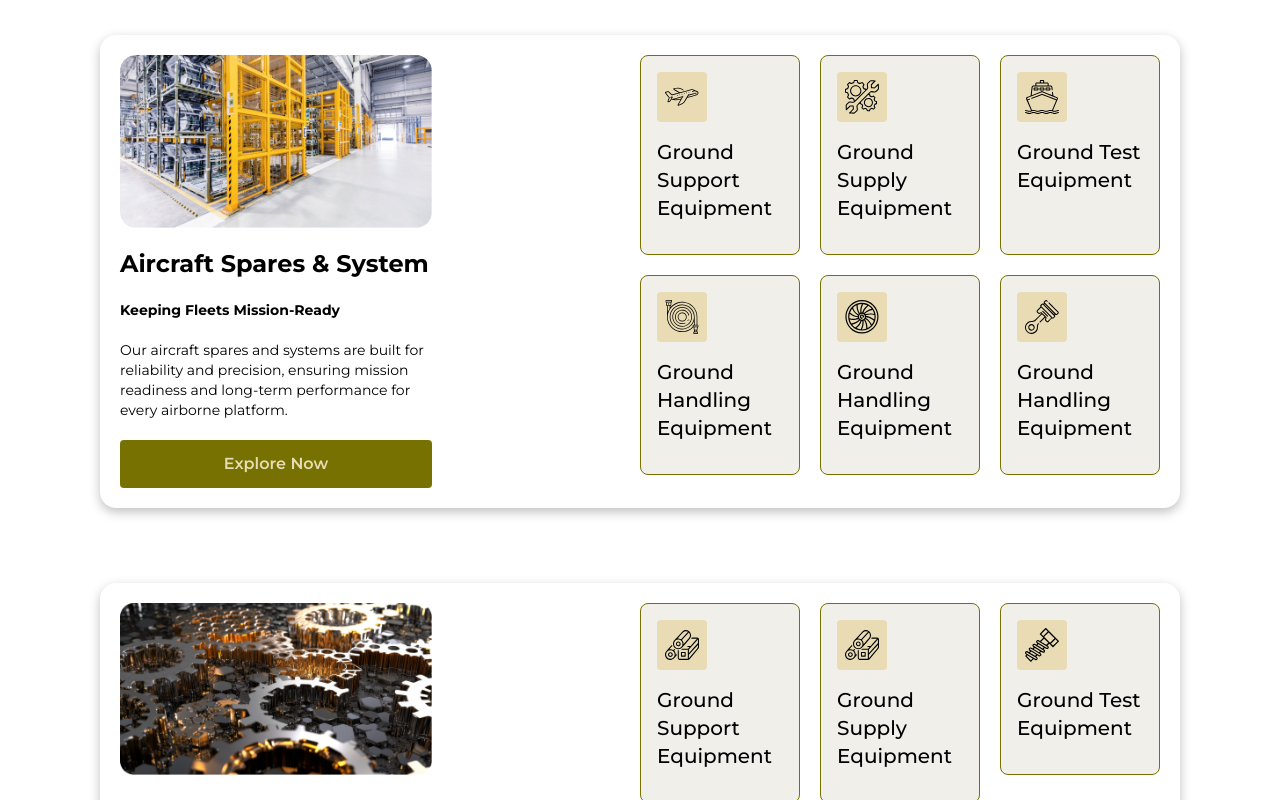
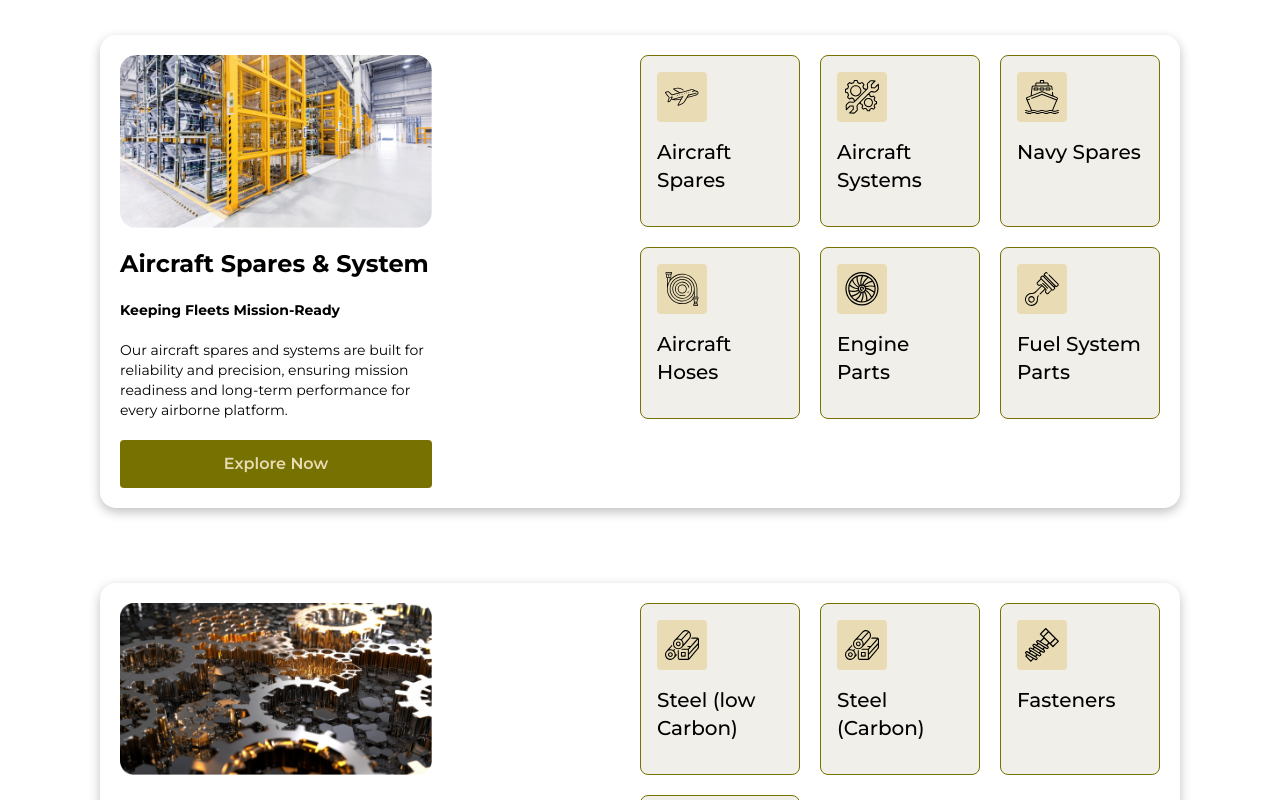
Before and after one commit to Wasiquekh/jetsys, a Next.js app: page /products in a window 1280 px wide. Shown: the part 1780-2580 px from the top of the page. Built offline with nearby package versions, Linux system fonts and the light colour scheme.

Commit message:
working....

```diff
--- a/src/app/components/ProductAnimate.tsx
+++ b/src/app/components/ProductAnimate.tsx
@@ -32,7 +32,7 @@ const ProductAnimate = () => {
             </div>
             <div className="w-[50%]">
               <div className=" grid grid-cols-3 gap-5 items-stretch">
-                <Link href="/products/ground-support-equipment">
+                <Link href="/products/aviation-equipment/ground-support-equipment">
                   <div className=" bg-[#F0EFE9] hover:bg-[#D1CFC6] cursor-pointer border border-primary rounded-[8px] overflow-hidden p-4 h-full">
                     <Image
                       src="/images/Ground Support Equipment.svg"
@@ -46,7 +46,7 @@ const ProductAnimate = () => {
                     </p>
                   </div>
                 </Link>
-                <Link href="/products/ground-supply-equipment">
+                <Link href="/products/aviation-equipment/ground-supply-equipment">
                   <div className=" bg-[#F0EFE9] hover:bg-[#D1CFC6] cursor-pointer border border-primary rounded-[8px] overflow-hidden p-4 h-full">
                     <Image
                       src="/images/Ground Supply Equipment .svg"
@@ -60,7 +60,7 @@ const ProductAnimate = () => {
                     </p>
                   </div>
                 </Link>
-                <Link href="/products/ground-test-equipment">
+                <Link href="/products/aviation-equipment/ground-test-equipment">
                   <div className=" bg-[#F0EFE9] hover:bg-[#D1CFC6] cursor-pointer  border border-primary rounded-[8px] overflow-hidden p-4 h-full">
                     <Image
                       src="/images/Ground Test Equipment .svg"
@@ -74,7 +74,7 @@ const ProductAnimate = () => {
                     </p>
                   </div>
                 </Link>
-                <Link href="/products/ground-handling-equipment">
+                <Link href="/products/aviation-equipment/ground-handling-equipment">
                   <div className=" bg-[#F0EFE9] hover:bg-[#D1CFC6] cursor-pointer border border-primary rounded-[8px] overflow-hidden p-4 h-full">
                     <Image
                       src="/images/Ground Handling Equipment.svg"
@@ -189,7 +189,7 @@ const ProductAnimate = () => {
             </div>
             <div className="w-[50%]">
               <div className=" grid grid-cols-3 gap-5 items-stretch">
-                <Link href="/products/ground-support-equipment">
+                <Link href="#">
                   <div className=" bg-[#F0EFE9] hover:bg-[#D1CFC6] cursor-pointer border border-primary rounded-[8px] overflow-hidden p-4 h-full">
                     <Image
                       src="/images/Aircraft Spares.svg"
@@ -198,12 +198,10 @@ const ProductAnimate = () => {
                       alt="Picture of the author"
                       className=" bg-[#E9DCB4] p-2 rounded mb-4 w-[50px] h-[50px]"
                     />
-                    <p className=" font-medium text-xl mb-4">
-                      Ground Support Equipment
-                    </p>
+                    <p className=" font-medium text-xl mb-4">Aircraft Spares</p>
                   </div>
                 </Link>
-                <Link href="/products/ground-supply-equipment">
+                <Link href="#">
                   <div className=" bg-[#F0EFE9] hover:bg-[#D1CFC6] cursor-pointer border border-primary rounded-[8px] overflow-hidden p-4 h-full">
                     <Image
                       src="/images/Aircraft Systems.svg"
@@ -213,11 +211,11 @@ const ProductAnimate = () => {
                       className=" bg-[#E9DCB4] p-2 rounded mb-4 w-[50px] h-[50px]"
                     />
                     <p className=" font-medium text-xl mb-4">
-                      Ground Supply Equipment
+                      Aircraft Systems
                     </p>
                   </div>
                 </Link>
-                <Link href="/products/ground-test-equipment">
+                <Link href="#">
                   <div className=" bg-[#F0EFE9] hover:bg-[#D1CFC6] cursor-pointer  border border-primary rounded-[8px] overflow-hidden p-4 h-full">
                     <Image
                       src="/images/Navy Spares.svg"
@@ -226,12 +224,10 @@ const ProductAnimate = () => {
                       alt="Picture of the author"
                       className=" bg-[#E9DCB4] p-2 rounded mb-4 w-[50px] h-[50px]"
                     />
-                    <p className=" font-medium text-xl mb-4">
-                      Ground Test Equipment
-                    </p>
+                    <p className=" font-medium text-xl mb-4">Navy Spares</p>
                   </div>
                 </Link>
-                <Link href="/products/ground-handling-equipment">
+                <Link href="#">
                   <div className=" bg-[#F0EFE9] hover:bg-[#D1CFC6] cursor-pointer border border-primary rounded-[8px] overflow-hidden p-4 h-full">
                     <Image
                       src="/images/Aircraft Hoses.svg"
@@ -240,12 +236,10 @@ const ProductAnimate = () => {
                       alt="Picture of the author"
                       className=" bg-[#E9DCB4] p-2 rounded mb-4 w-[50px] h-[50px]"
                     />
-                    <p className=" font-medium text-xl mb-4">
-                      Ground Handling Equipment
-                    </p>
+                    <p className=" font-medium text-xl mb-4">Aircraft Hoses</p>
                   </div>
                 </Link>
-                <Link href="/products/ground-handling-equipment">
+                <Link href="#">
                   <div className=" bg-[#F0EFE9] hover:bg-[#D1CFC6] cursor-pointer border border-primary rounded-[8px] overflow-hidden p-4 h-full">
                     <Image
                       src="/images/engine parts.svg"
@@ -254,12 +248,10 @@ const ProductAnimate = () => {
                       alt="Picture of the author"
                       className=" bg-[#E9DCB4] p-2 rounded mb-4 w-[50px] h-[50px]"
                     />
-                    <p className=" font-medium text-xl mb-4">
-                      Ground Handling Equipment
-                    </p>
+                    <p className=" font-medium text-xl mb-4">Engine Parts</p>
                   </div>
                 </Link>
-                <Link href="/products/ground-handling-equipment">
+                <Link href="#">
                   <div className=" bg-[#F0EFE9] hover:bg-[#D1CFC6] cursor-pointer border border-primary rounded-[8px] overflow-hidden p-4 h-full">
                     <Image
                       src="/images/Fuel System Parts.svg"
@@ -269,7 +261,7 @@ const ProductAnimate = () => {
                       className=" bg-[#E9DCB4] p-2 rounded mb-4 w-[50px] h-[50px]"
                     />
                     <p className=" font-medium text-xl mb-4">
-                      Ground Handling Equipment
+                      Fuel System Parts
                     </p>
                   </div>
                 </Link>
@@ -306,8 +298,8 @@ const ProductAnimate = () => {
               </button>
             </div>
             <div className="w-[50%]">
-              <div className=" grid grid-cols-3 gap-5 items-start">
-                <Link href="/products/ground-support-equipment">
+              <div className=" grid grid-cols-3 gap-5 items-stretch">
+                <Link href="#">
                   <div className=" bg-[#F0EFE9] hover:bg-[#D1CFC6] cursor-pointer border border-primary rounded-[8px] overflow-hidden p-4 h-full">
                     <Image
                       src="/images/Steel (Carbon).svg"
@@ -317,11 +309,11 @@ const ProductAnimate = () => {
                       className=" bg-[#E9DCB4] p-2 rounded mb-4 w-[50px] h-[50px]"
                     />
                     <p className=" font-medium text-xl mb-4">
-                      Ground Support Equipment
+                      Steel (low Carbon)
                     </p>
                   </div>
                 </Link>
-                <Link href="/products/ground-supply-equipment">
+                <Link href="#">
                   <div className=" bg-[#F0EFE9] hover:bg-[#D1CFC6] cursor-pointer border border-primary rounded-[8px] overflow-hidden p-4 h-full">
                     <Image
                       src="/images/Steel (Carbon).svg"
@@ -330,12 +322,10 @@ const ProductAnimate = () => {
                       alt="Picture of the author"
                       className=" bg-[#E9DCB4] p-2 rounded mb-4 w-[50px] h-[50px]"
                     />
-                    <p className=" font-medium text-xl mb-4">
-                      Ground Supply Equipment
-                    </p>
+                    <p className=" font-medium text-xl mb-4">Steel (Carbon)</p>
                   </div>
                 </Link>
-                <Link href="/products/ground-test-equipment">
+                <Link href="#">
                   <div className=" bg-[#F0EFE9] hover:bg-[#D1CFC6] cursor-pointer  border border-primary rounded-[8px] overflow-hidden p-4 h-full">
                     <Image
                       src="/images/Fasteners.svg"
@@ -344,12 +334,10 @@ const ProductAnimate = () => {
                       alt="Picture of the author"
                       className=" bg-[#E9DCB4] p-2 rounded mb-4 w-[50px] h-[50px]"
                     />
-                    <p className=" font-medium text-xl mb-4">
-                      Ground Test Equipment
-                    </p>
+                    <p className=" font-medium text-xl mb-4">Fasteners</p>
                   </div>
                 </Link>
-                <Link href="/products/ground-handling-equipment">
+                <Link href="#">
                   <div className=" bg-[#F0EFE9] hover:bg-[#D1CFC6] cursor-pointer border border-primary rounded-[8px] overflow-hidden p-4 h-full">
                     <Image
                       src="/images/Airborne Glues.svg"
@@ -358,9 +346,7 @@ const ProductAnimate = () => {
                       alt="Picture of the author"
                       className=" bg-[#E9DCB4] p-2 rounded mb-4 w-[50px] h-[50px]"
                     />
-                    <p className=" font-medium text-xl mb-4">
-                      Ground Handling Equipment
-                    </p>
+                    <p className=" font-medium text-xl mb-4">Airborne Glues</p>
                   </div>
                 </Link>
               </div>
--- a/src/app/components/SolutionAnimate.tsx
+++ b/src/app/components/SolutionAnimate.tsx
@@ -103,7 +103,7 @@ const SolutionAnimate = () => {
             </div>
             <div className="w-[50%]">
               <div className=" grid grid-cols-3 gap-5 items-stretch">
-                <Link href="/products/ground-support-equipment">
+                <Link href="#">
                   <div className=" bg-[#F0EFE9] hover:bg-[#D1CFC6] cursor-pointer border border-primary rounded-[8px] overflow-hidden p-4 h-full">
                     <Image
                       src="/images/Aircraft Testers.svg"
@@ -118,7 +118,7 @@ const SolutionAnimate = () => {
                     </p>
                   </div>
                 </Link>
-                <Link href="/products/ground-supply-equipment">
+                <Link href="#">
                   <div className=" bg-[#F0EFE9] hover:bg-[#D1CFC6] cursor-pointer border border-primary rounded-[8px] overflow-hidden p-4 h-full">
                     <Image
                       src="/images/Test Stands & Test Rigs.svg"
@@ -132,7 +132,7 @@ const SolutionAnimate = () => {
                     </p>
                   </div>
                 </Link>
-                <Link href="/products/ground-supply-equipment">
+                <Link href="#">
                   <div className=" bg-[#F0EFE9] hover:bg-[#D1CFC6] cursor-pointer border border-primary rounded-[8px] overflow-hidden p-4 h-full">
                     <Image
                       src="/images/Aircraft Fixtures.svg"
```
Also changed, not shown: src/app/products/aviation-equipment/ground-handling-equipment/page.tsx (renamed from src/app/products/ground-handling-equipment/page.tsx), src/app/products/aviation-equipment/ground-supply-equipment/page.tsx (renamed from src/app/products/ground-supply-equipment/page.tsx), src/app/products/aviation-equipment/ground-support-equipment/page.tsx (renamed from src/app/products/ground-support-equipment/page.tsx), src/app/products/aviation-equipment/ground-test-equipment/page.tsx (renamed from src/app/products/ground-test-equipment/page.tsx).
